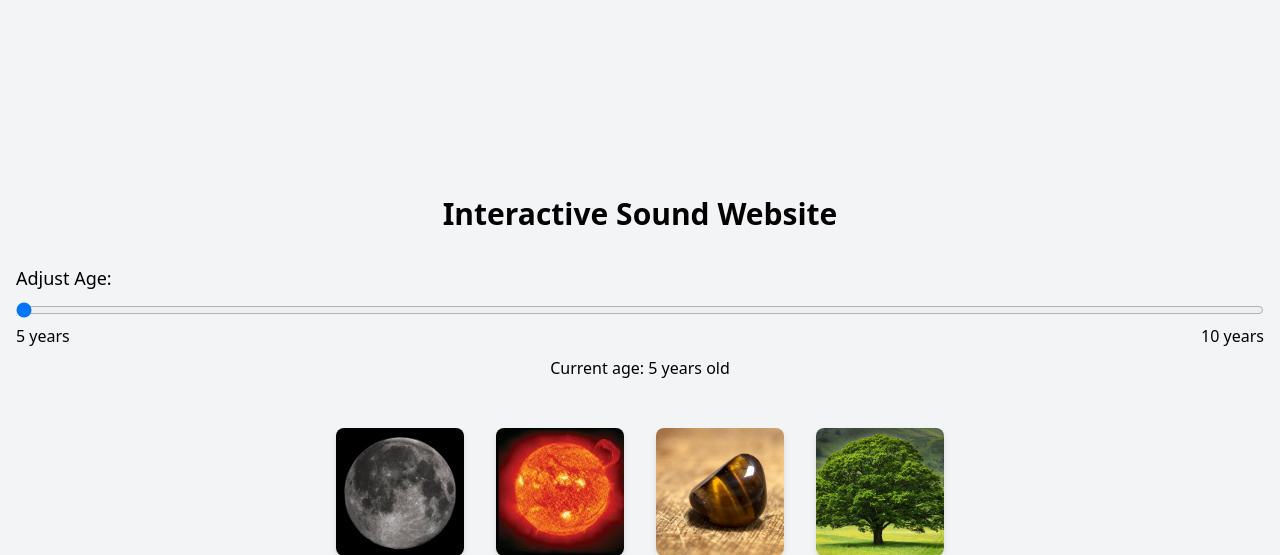
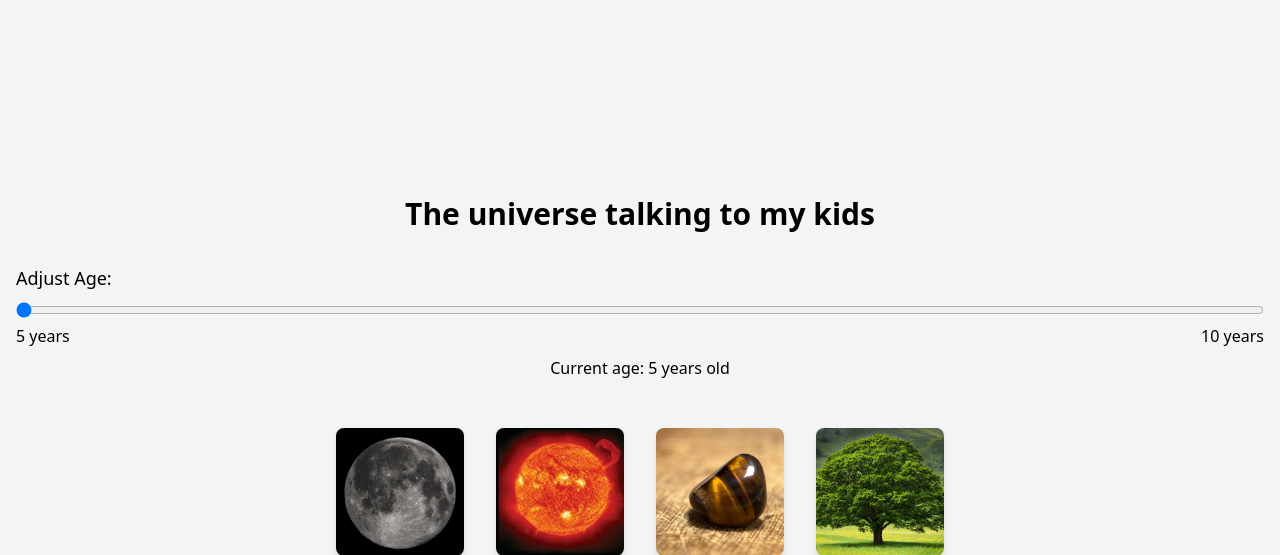
Before and after one commit to samee99/AI-talking-to-kids, a Flask app: page / in a window 1280 px wide. Shown: the top 555 px of the page. Run offline with Flask 3, Linux system fonts and the light colour scheme.

Commit message:
Agent query: Please verify the following: 1. Is the title of the web page now 'The universe talking to my kids'? 2. Are there four different images (moon, sun, rock, tree) displayed on the page? 3. When clicking on each image, does it play a different sound? 4. Does changing the age slider between 5 and 10 years old affect the sounds played?

```diff
--- a/templates/index.html
+++ b/templates/index.html
@@ -3,13 +3,13 @@
 <head>
     <meta charset="UTF-8">
     <meta name="viewport" content="width=device-width, initial-scale=1.0">
-    <title>Interactive Sound Website</title>
+    <title>The universe talking to my kids</title>
     <link href="https://cdn.jsdelivr.net/npm/tailwindcss@2.2.19/dist/tailwind.min.css" rel="stylesheet">
     <link href="{{ url_for('static', filename='css/styles.css') }}" rel="stylesheet">
 </head>
 <body class="bg-gray-100 flex flex-col items-center justify-center min-h-screen">
     <div class="container mx-auto px-4">
-        <h1 class="text-3xl font-bold text-center mb-8">Interactive Sound Website</h1>
+        <h1 class="text-3xl font-bold text-center mb-8">The universe talking to my kids</h1>
 
         <div class="mb-8">
             <label for="ageSlider" class="block text-lg font-medium mb-2">Adjust Age:</label>
```
